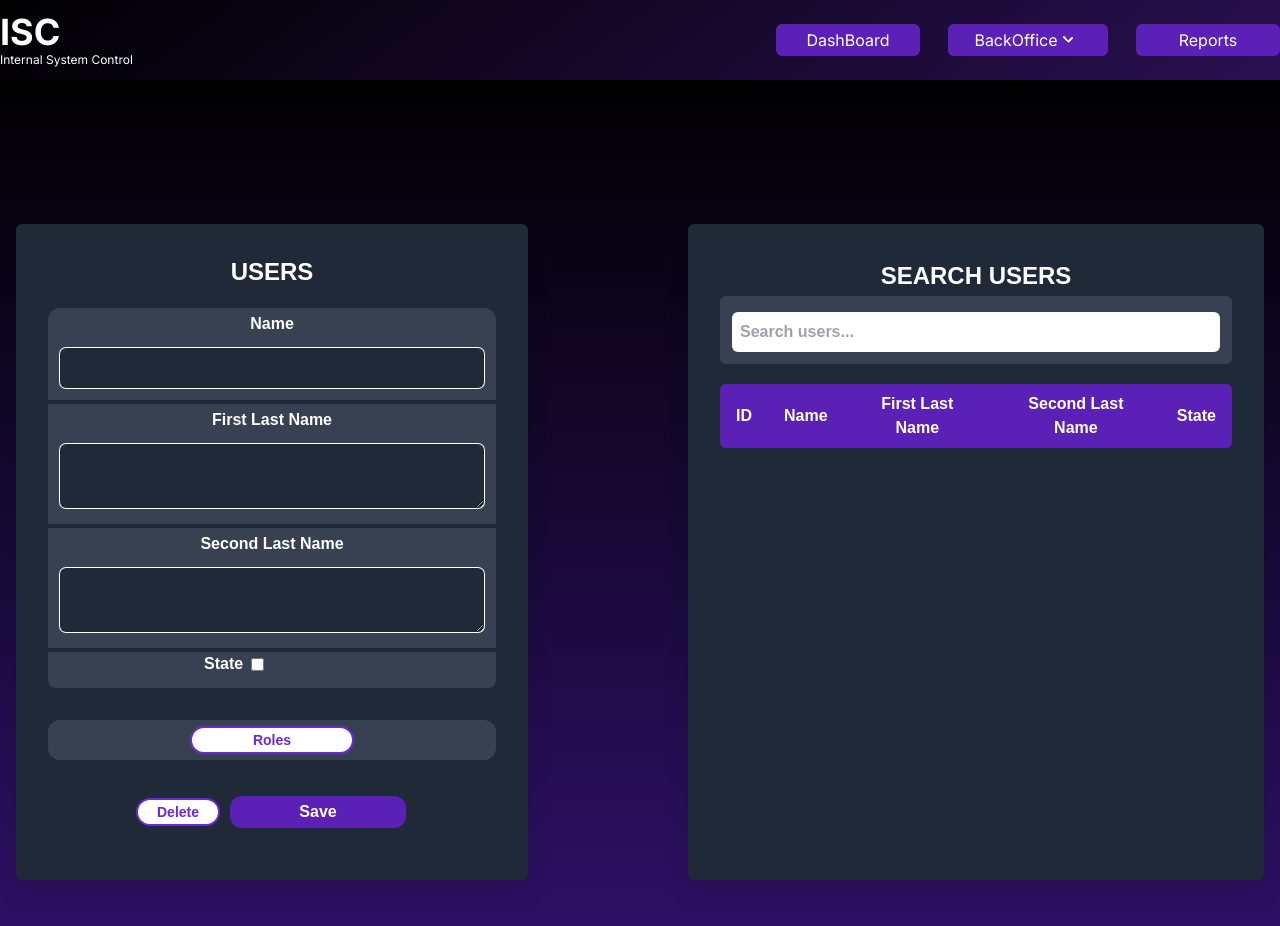
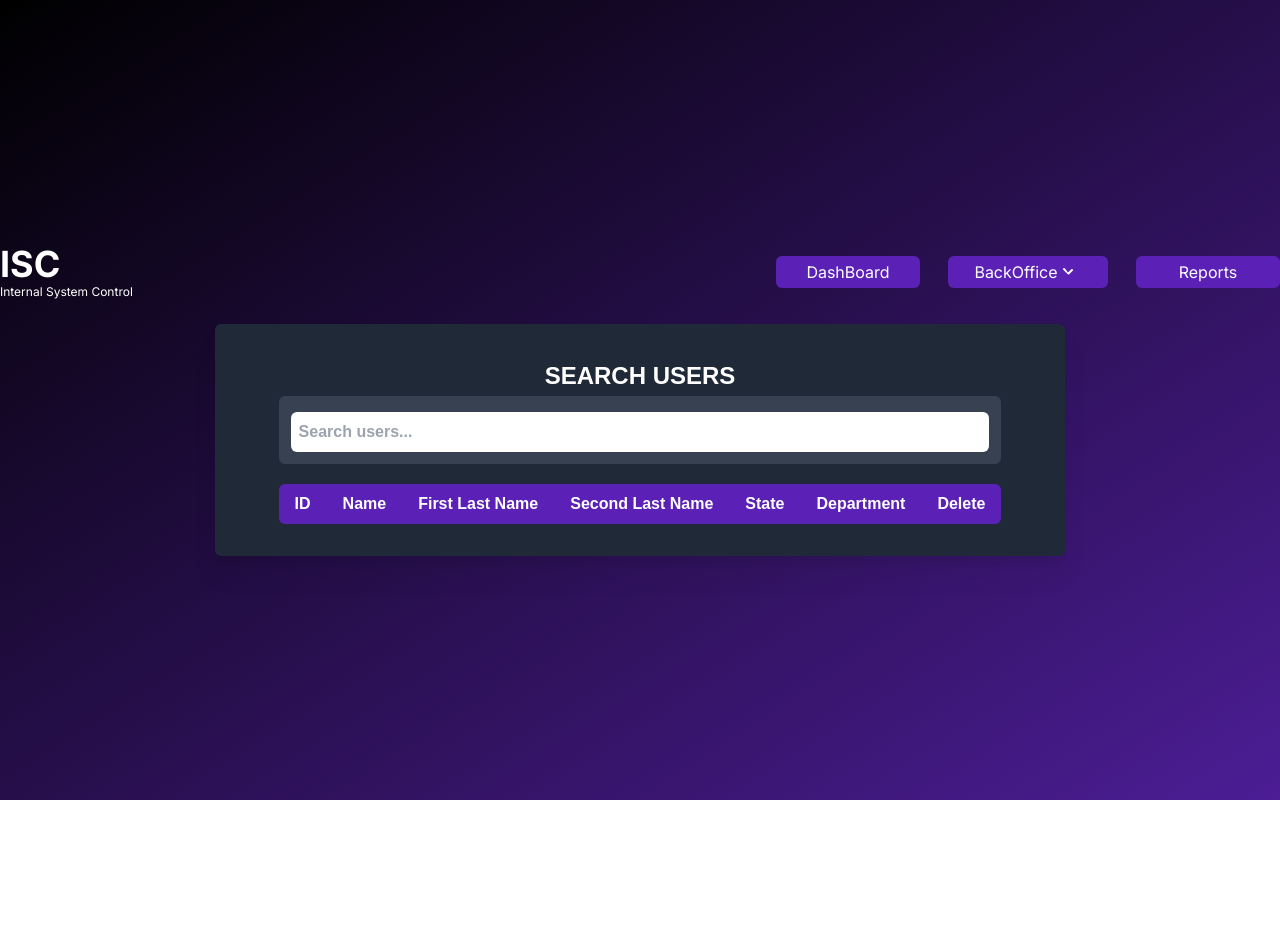
Before and after one commit to MarisolVR07/Proyect_Group-1-, a Next.js app in the folder proyect1/: page /backoffice/users in a window 1280 px wide. After the commit the page ends 800 px from the top, so only its background shows below. Built offline with nearby package versions, Linux system fonts and the light colour scheme.

Commit message:
Changes on users and institution

```diff
--- a/proyect1/src/components/Institution.tsx
+++ b/proyect1/src/components/Institution.tsx
@@ -107,7 +107,7 @@ export default function Page() {
                   onClick={handleDeleteClick}
                   className="rounded-xl w-20"
                 >
-                  Delete
+                  Clean
                 </SecondaryButtom>
                 <Button onClick={handleSaveClick} className="rounded-xl w-44">
                   Save
--- a/proyect1/src/components/Users.tsx
+++ b/proyect1/src/components/Users.tsx
@@ -40,8 +40,6 @@ const FormRow: React.FC<FormRowProps> = ({ label, id, type = "text" }) => {
   );
 };
 
-
-
 const handleSaveClick = () => {
   console.log("Save");
 };
@@ -62,45 +60,29 @@ export default function Page() {
   };
 
   return (
-    <main className="relative w-full flex flex-col items-center justify-center min-h-screen bg-gradient-to-t from-violet-950 to-black pt-24">
-      <div className="container mx-auto flex justify-between my-8 p-4 max-w-7xl">
-        <div className="form-control flex-1 max-w-lg p-8 rounded-md items-center justify-center bg-gray-800 text-white font-poppins font-semibold drop-shadow-xl">
-          <h1 className="text-2xl text-white mb-5">USERS</h1>
-          <div className="w-full mb-4 text-center">
-            <div className="bg-gray-700 w-full h-10 py-1 text-center rounded-t-xl">
-              <h2 className="text-white text-base">Name</h2>
-            </div>
-            <div className="bg-gray-700 w-full px-3 pb-3 mb-1">
-              <InputForms type={"text"} className="w-full rounded-md" />
-            </div>
-            <div className="bg-gray-700 w-full h-10 py-1 text-center">
-              <h2 className="text-white text-base">First Last Name</h2>
-            </div>
+    <div className="form-control my-3 py-8 px-16 w-auto rounded-md items-center justify-center bg-gray-800 font-poppins font-semibold drop-shadow-xl">
+      <div className=" w-full h-10 py-1 items-center justify-center text-center">
+        <h4 className="text-2xl text-white"> SEARCH USERS</h4>
+      </div>
 
-            <div className="bg-gray-700 w-full px-3 pb-3 mb-1">
-              <TextArea id={"FirstLastName"} className={"w-full rounded-md"} />
-            </div>
-            <div className="bg-gray-700 w-full h-10 py-1 text-center">
-              <h2 className="text-white text-base"> Second Last Name</h2>
-            </div>
-
-            <div className="bg-gray-700 w-full px-3 pb-3 mb-1">
-              <TextArea id={"SecondLastName"} className={"w-full rounded-md"} />
-            </div>
-            <div className="bg-gray-700 w-full px-3 pb-3 flex items-center justify-start rounded-b-btn">
-              <label htmlFor="stateCheckbox" className="text-white ml-36">
-                State
-              </label>
-              <input
-                type="checkbox"
-                id="stateCheckbox"
-                name="stateCheckbox"
-                className="ml-2"
-              />
-            </div>
-          </div>
-
-          <div className="relative  w-full h-10 flex flex-col space-y-4 rounded-xl bg-gray-700 py-1 px-3 my-4 items-center justify-center">
+      <div className=" w-full px-3 pb-3 pt-4 mb-1 bg-gray-700 rounded-md items-center justify-center">
+        <SearchBar onSearch={handleSearchChange} />
+      </div>
+      <div className="overflow-x-auto mt-4 rounded-md">
+        <table className="table-auto w-full">
+          <thead>
+            <tr className="bg-violet-800 text-white">
+              <th className="px-4 py-2">ID</th>
+              <th className="px-4 py-2">Name</th>
+              <th className="px-4 py-2">First Last Name</th>
+              <th className="px-4 py-2">Second Last Name</th>
+              <th className="px-4 py-2">State</th>
+              <th className="px-4 py-2">Department</th>
+              <th className="px-4 py-2">Delete</th>
+            </tr>
+          </thead>
+          <tbody>
+            {/*    <div className="relative  w-full h-10 flex flex-col space-y-4 rounded-xl bg-gray-700 py-1 px-3 my-4 items-center justify-center">
             <SecondaryButtom
               onClick={toggleDropdown}
               className="rounded-xl w-40"
@@ -124,40 +106,10 @@ export default function Page() {
               </div>
             )}
           </div>
-          <div className="flex w-full space-x-3 rounded-xl  py-1 px-3 my-4 items-center justify-center">
-            <SecondaryButtom onClick={handleDeleteClick} className="rounded-xl w-20">
-              Delete
-            </SecondaryButtom>
-            <Button onClick={handleSaveClick} className="rounded-xl w-44">
-              Save
-            </Button>
-          </div>
-        </div>
-
-        <div className="form-control flex-1 max-w-xl p-8 rounded-md bg-gray-800 text-white font-poppins font-semibold drop-shadow-xl">
-          <div className=" w-full h-10 py-1 items-center justify-center text-center">
-            <h2 className="text-2xl text-white"> SEARCH USERS</h2>
-          </div>
-
-          <div className=" w-full px-3 pb-3 pt-4 mb-1 bg-gray-700 rounded-md items-center justify-center">
-            <SearchBar onSearch={handleSearchChange} />
-          </div>
-          <div className="overflow-x-auto mt-4 rounded-md">
-            <table className="table-auto w-full">
-              <thead>
-                <tr className="bg-violet-800 text-white">
-                  <th className="px-4 py-2">ID</th>
-                  <th className="px-4 py-2">Name</th>
-                  <th className="px-4 py-2">First Last Name</th>
-                  <th className="px-4 py-2">Second Last Name</th>
-                  <th className="px-4 py-2">State</th>
-                </tr>
-              </thead>
-              <tbody>{/* Aquí se cargarán los datos dinámicamente */}</tbody>
-            </table>
-          </div>
-        </div>
+           */}
+          </tbody>
+        </table>
       </div>
-    </main>
+    </div>
   );
 }
```
Also changed, not shown: proyect1/src/components/Dashboard.tsx (added).
